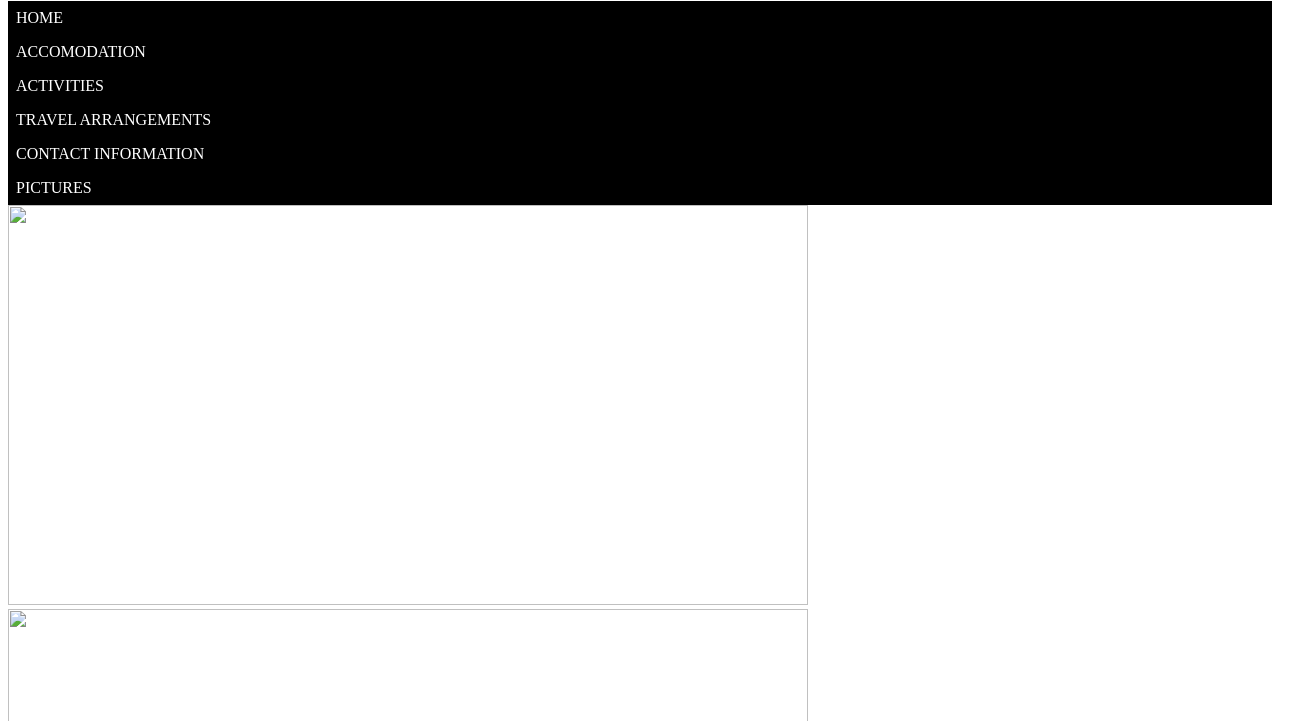
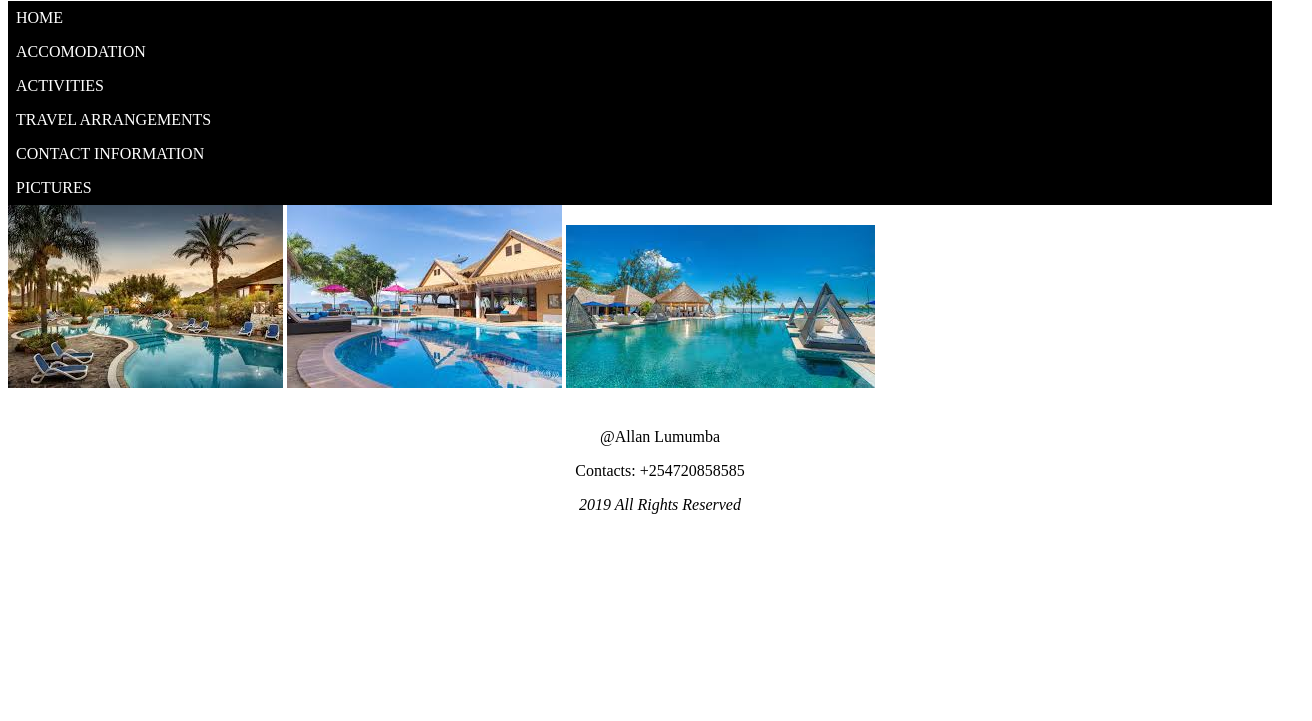
Before and after one commit to allanLAS/resort-website, a plain HTML site: page pictures.html in a window 1280 px wide. Shown: the part 79-800 px from the top of the page, 1312 px wide, since content can reach past the window. Drawn offline with Linux system fonts and the light colour scheme.

```diff
--- a/css/styles.css
+++ b/css/styles.css
@@ -1,7 +1,4 @@
-img {
-  width: 800px;
-  height: 400px;
-}
+
 h1 {
   text-align: center;
 }
@@ -43,3 +40,10 @@
   padding: 8px;
   margin: 20px;
 }
+
+.footer {
+  display: block;
+  padding: 20px;
+  text-align: center;
+  width: 100%;
+}
--- a/pictures.html
+++ b/pictures.html
@@ -16,10 +16,18 @@
         <li><a href="pictures.html">Pictures</a></li>
       </ul>
 
-      <img src="" alt="">
-      <img src="" alt="">
-      <img src="" alt="">
+      <img src="images/resort1.jfif" alt="">
+      <img src="images/resort2.jfif" alt="">
+      <img src="images/resort3.jfif" alt="">
 
+
+      <div>
+        <footer class="footer">
+          <p>@Allan Lumumba</p>
+          <p>Contacts: +254720858585</p>
+          <p><em>2019 All Rights Reserved</em></p>
+        </footer>
+      </div>
 
   </body>
 </html>
```
Also changed, not shown: accomodations.html (+14 -2 lines), activities.html (+9 -0 lines), contact.html (+9 -0 lines), index.html (+9 -0 lines), travel.html (+2 -1 lines), images/resort1.jfif (added), images/resort3.jfif (added).
